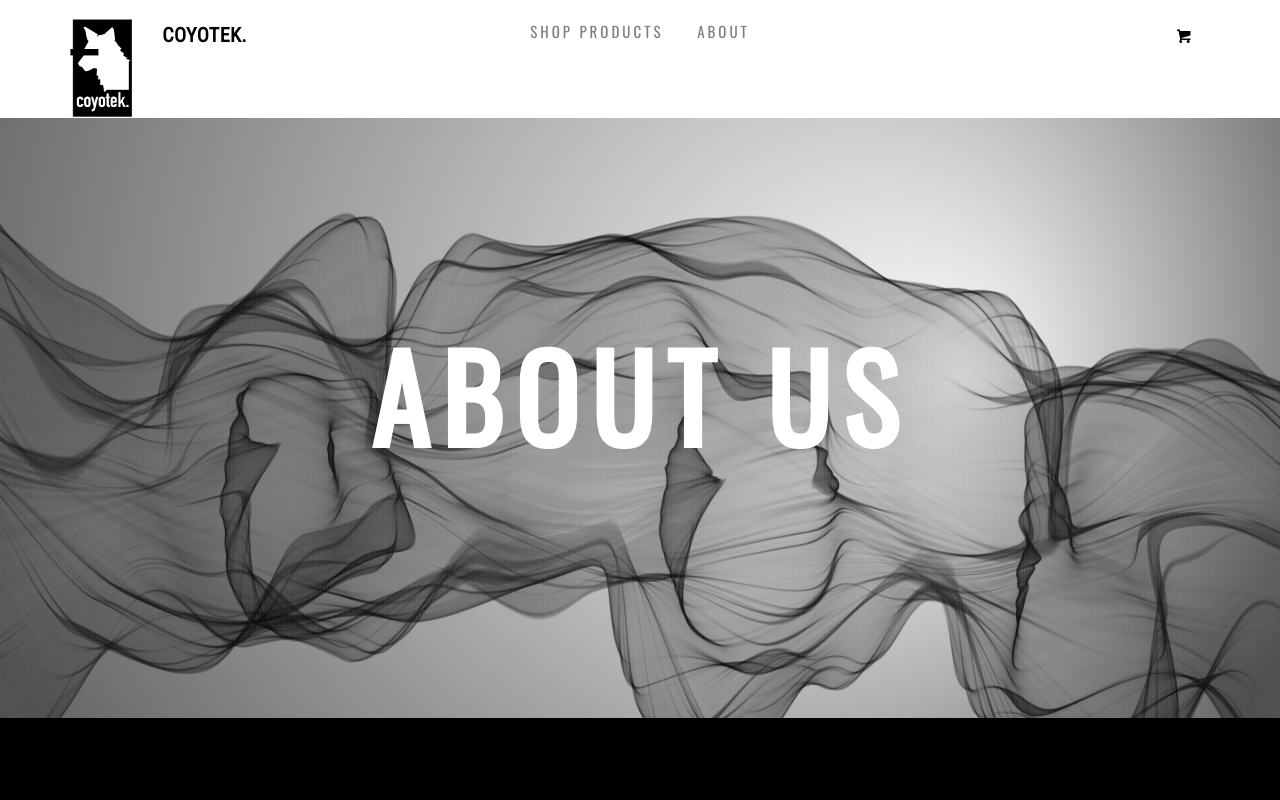
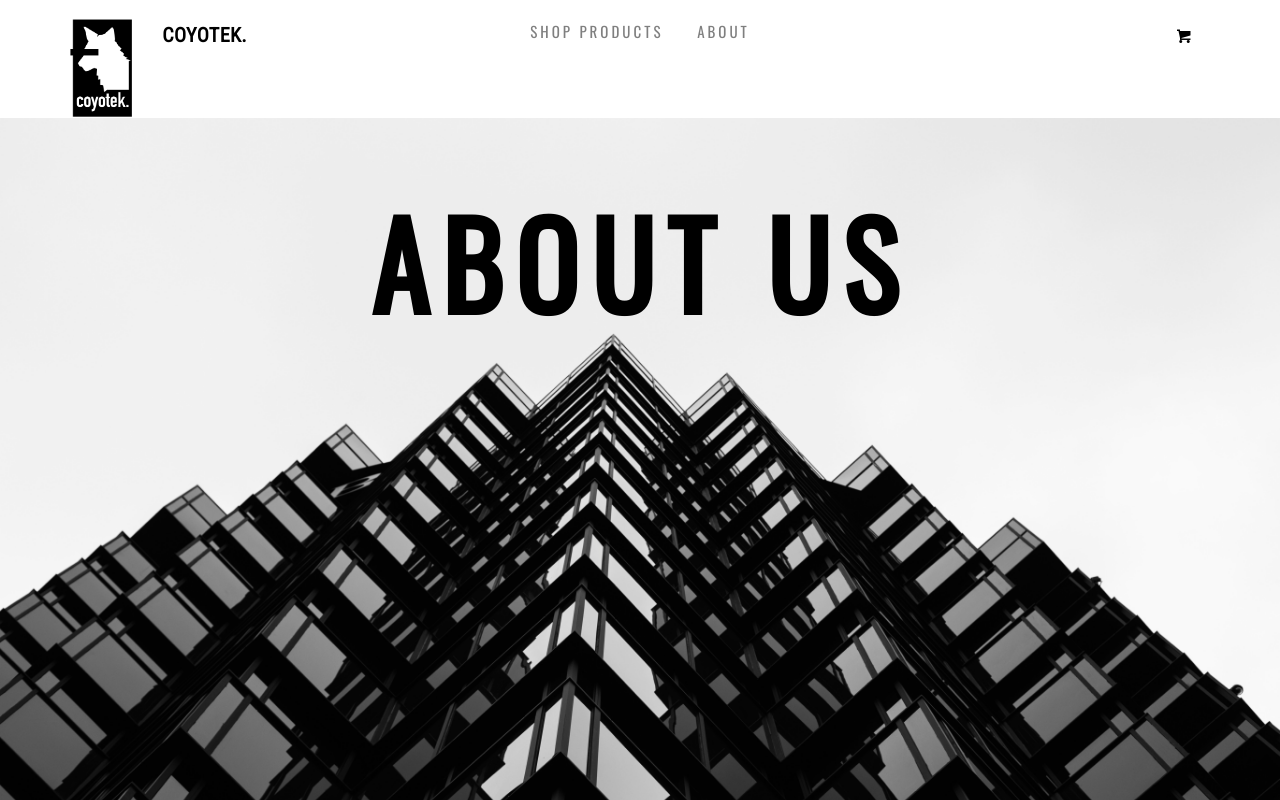
Before and after one commit to saoun/coyotek, a plain HTML site: page about.html in a window 1280 px wide. Shown: the top 800 px of the page. Drawn offline with nearby package versions, Linux system fonts and the light colour scheme; files whose address does not match are found by name.

Commit message:
fix about background

```diff
--- a/about.html
+++ b/about.html
@@ -100,14 +100,14 @@
     </div>
   </nav>
 
-	<header id="fh5co-header" class="fh5co-cover fh5co-cover-sm" role="banner" style="background-image:url(images/background.png); height:600px;">
+	<header id="fh5co-header" class="fh5co-cover fh5co-cover-sm" role="banner" style="background-image:url(images/background5.jpg); height:100vh;">
 		<div class="overlay aboutus"></div>
 		<div class="container">
 			<div class="row">
 				<div class="col-md-8 col-md-offset-2 text-center">
 					<div class="display-t">
 						<div class="display-tc animate-box" data-animate-effect="fadeIn">
-							<h1 style="font-size: 118px; margin-top: 113px;">About Us</h1>
+							<h1 style="font-size: 118px; margin-top: -154px; color:black;">About Us</h1>
 						</div>
 					</div>
 				</div>
```
Also changed, not shown: images/background3.jpg, images/background5.jpg (added).
